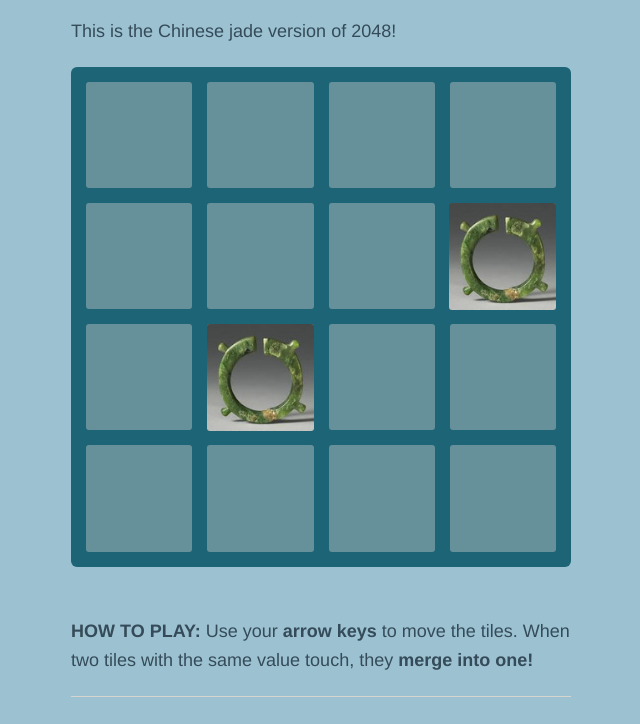
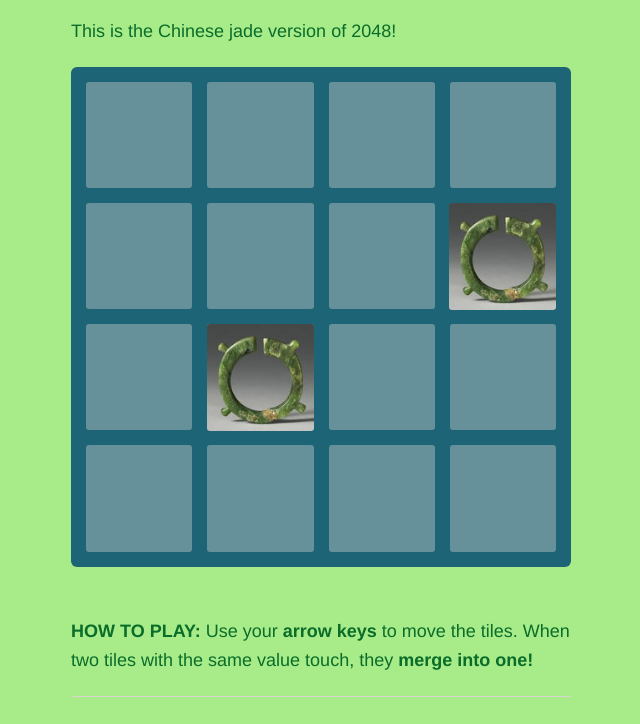
Before and after one commit to brookchou/brookchou.github.io, a plain HTML site: page index.html in a window 1280 px wide. Shown: the part 222-946 px from the top of the page, without its empty margins (319-959 px from the left). Drawn offline with Linux system fonts and the light colour scheme.

Commit message:
change colors
change text color and background color

```diff
--- a/style/main.css
+++ b/style/main.css
@@ -3,8 +3,8 @@
 html, body {
   margin: 0;
   padding: 0;
-  background: #9cc2d2;
-  color: #354b59;
+  background: #A8EB89;
+  color: #0A6D2A;
   font-family: "Clear Sans", "Helvetica Neue", Arial, sans-serif;
   font-family: "Whitney SSm A","Whitney SSm B","Helvetica Neue",Helvetica,Arial,sans-serif;
   font-size: 18px; }
```
